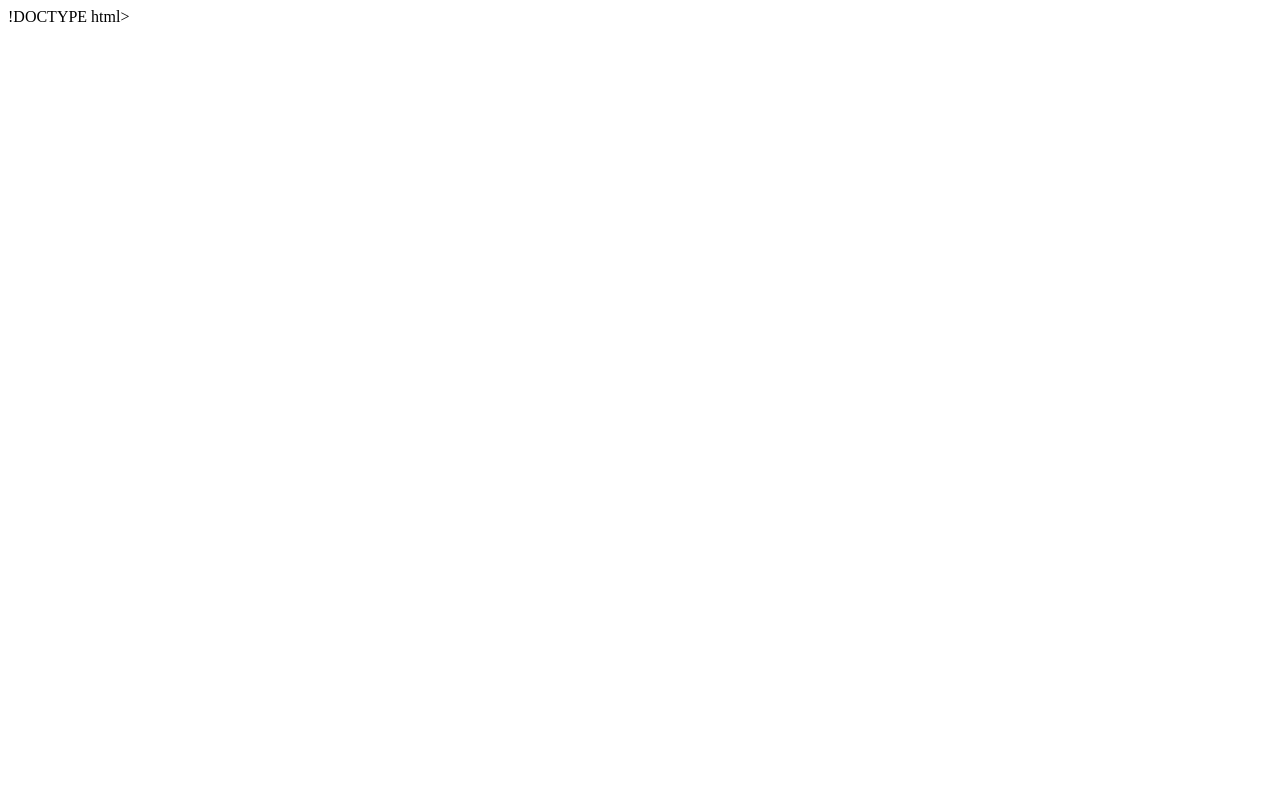
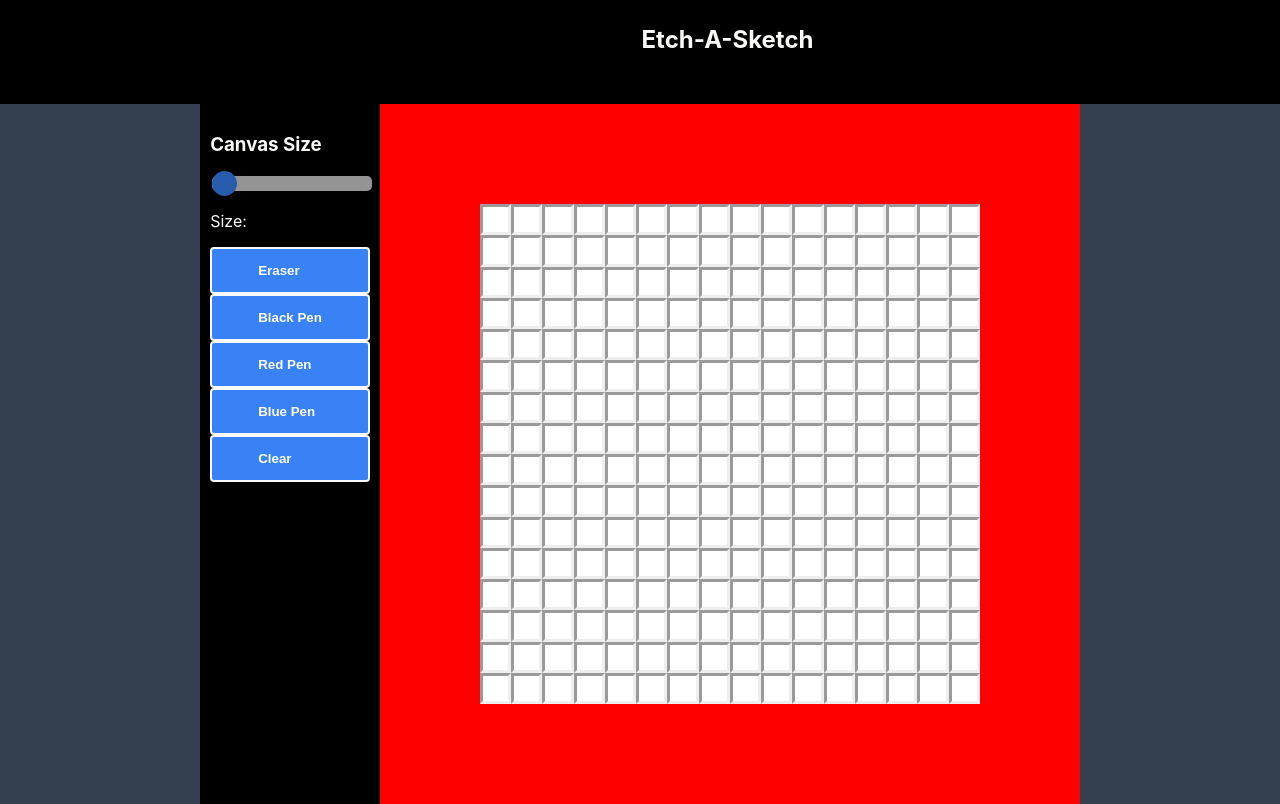
Before and after one commit to projektdb/etchsketch, a plain HTML site: page index.html in a window 1280 px wide. Drawn offline with Linux system fonts and the light colour scheme.

Commit message:
Finsihed project, lame git

```diff
--- a/index.html
+++ b/index.html
@@ -1,4 +1,4 @@
-!DOCTYPE html>
+<!DOCTYPE html>
 <html lang="en">
 <head>
     <meta charset="UTF-8">
@@ -9,3 +9,62 @@
     <script src="javascript.js" defer></script>
 
 </head>
+
+<body>
+    <div class = "header">
+        <div class = "header-text">
+            Etch-A-Sketch
+        </div>
+    </div>
+    <div class = "main-container">
+        <div class = "center-container">
+            <div class = "sketch-control">
+                <div class="slidecontainer">
+                    <h3>Canvas Size</h3>
+                    <input type ="range" min="16" max="50" value="16" class="slider" id="myRange" onchange="changeSize(this.value)">
+                    <p>Size: <span id="demo" class = "demo"></span> </p>
+
+                </div>
+
+
+                <div class = "sketch-eraser">
+                    <button onclick="changeColor('white')">Eraser</button>
+                </div>
+                <div class = "sketch-clear">
+                    <button onclick="changeColor('black')">Black Pen</button>
+                </div>
+                <div class = "sketch-clear">
+                    <button onclick="changeColor('red')">Red Pen</button>
+                </div>
+                <div class = "sketch-clear">
+                    <button onclick="changeColor('blue')">Blue Pen</button>
+                </div>
+                <div class = "sketch-clear">
+                    <button onclick="clearBoard()">Clear</button>
+                </div>
+            </div>
+            <div class = "sketcher-frame">
+                <div class = "board">
+
+                </div>
+            </div>
+
+        </div>
+
+
+    </div>
+
+
+
+
+
+
+
+
+
+
+
+
+
+
+</body>
--- a/javascript.js
+++ b/javascript.js
@@ -0,0 +1,48 @@
+let color = "black";
+let mouseDown = false
+
+
+function populateBoard(size) {
+    let board = document.querySelector('.board');
+    let squares = board.querySelectorAll("div");
+    squares.forEach((div) => div.remove());
+board.style.gridTemplateColumns = `repeat(${size} , 1fr)`;
+board.style.gridTemplateRows = `repeat(${size} , 1fr)`;
+
+let amount = size * size
+
+for(let i = 0; i<amount; i++) {
+
+    let square = document.createElement('div');
+    square.addEventListener("mouseover", colorSquare);
+    square.style.backgroundColor = "white";
+    square.style.border = "inset";
+    board.insertAdjacentElement("beforeend", square);
+}
+};
+
+populateBoard(16);
+
+function changeSize(input) {
+    populateBoard(input);
+    let demo = document.querySelector('.demo');
+    demo.insertAdjacentText(amount);
+}
+
+function colorSquare() {
+    this.style.backgroundColor = color;
+    let board = document.querySelector('.board');
+    let squares = board.querySelectorAll("div");
+    squares.forEach((div) => addEventListener("mouseover", colorSquare));
+
+}
+
+function changeColor (choice){
+    color = choice;
+}
+
+function clearBoard() {
+    let board = document.querySelector('.board');
+    let squares = board.querySelectorAll("div");
+    squares.forEach((div) => div.style.backgroundColor = "white");
+}
--- a/style.css
+++ b/style.css
@@ -0,0 +1,170 @@
+body {
+    font-family: -apple-system, BlinkMacSystemFont, 'Segoe UI', Roboto, Oxygen, Ubuntu, Cantarell, 'Open Sans', 'Helvetica Neue', sans-serif;
+    margin: 0;
+    min-height: 100vh;
+    flex-direction: column;
+    display: flex;
+
+
+}
+
+.header {
+    display: flex;
+    color: #F9FAF8;
+    background-color: #000000;
+    justify-content: center;
+    align-self: stretch;
+    align-items: center;
+
+
+}
+
+.header-text {
+    font-size: 24px;
+    margin-left: 175px;
+    margin-bottom: 50px;
+    margin-top: 25px;
+    font-weight: bold;
+}
+
+.main-container {
+    display: flex;
+    color: #F9FAF8;
+    background-color: #344050;
+    flex-direction: row;
+    justify-content: space-around;
+
+}
+
+.center-container{
+    display:flex;
+
+}
+.sketch-control {
+    display: flex;
+    background-color: #000000;
+    flex-direction: column;
+    padding: 10px;
+
+}
+
+.sketch-color {
+    background-color: #3882F6;
+    border: 2px solid #F9FAF8;
+    text-decoration: none;
+    padding: 7px 30px;
+    color: white;
+    font-weight: bold;
+    border-radius: 4px;
+
+  }
+
+.sketch-eraser {
+    background-color: #3882F6;
+    border: 2px solid #F9FAF8;
+    text-decoration: none;
+    padding: 7px 30px;
+    color: white;
+    font-weight: bold;
+    border-radius: 4px;
+
+  }
+
+.sketch-clear {
+    background-color: #3882F6;
+    border: 2px solid #F9FAF8;
+    text-decoration: none;
+    padding: 7px 30px;
+    color: white;
+    font-weight: bold;
+    border-radius: 4px;
+
+  }
+
+.sketch-sizer {
+    background-color: #3882F6;
+    border: 2px solid #F9FAF8;
+    text-decoration: none;
+    padding: 7px 30px;
+    color: white;
+    font-weight: bold;
+    border-radius: 4px;
+
+  }
+
+  button {
+    background-color: #3882F6;
+    border-radius: 4px;
+    border: none;
+    text-decoration: none;
+    padding: 7px 16px;
+    color: white;
+    font-weight: bold;
+  }
+
+
+.sketcher-frame {
+    display: flex;
+    background-color: red;
+    align-items: center;
+    justify-content: center;
+    width: 600px;
+    height: 600px;
+    padding: 50px;
+}
+
+.board {
+    display: grid;
+    width: 500px;
+    height: 500px;
+
+
+
+}
+
+
+
+
+
+
+/* Begin Slider Style */
+
+.slidecontainer {
+    width: 100%;
+    color: #F9FAF8;
+
+}
+
+.slider {
+    -webkit-appearance: none;
+    width: 100%;
+    height: 15px;
+    border-radius: 5px;
+    background: #d3d3d3;
+    outline: none;
+    opacity: .7;
+    -webkit-transition: .2s;
+    transition: opacity .2s;
+}
+
+.slider:hover {
+    opacity: 1;
+}
+
+.slider::-webkit-slider-thumb {
+    -webkit-appearance: none;
+    appearance: none;
+    width: 25px;
+    height: 25px;
+    border-radius: 50%;
+    background-color: #3882F6;
+    cursor: pointer;
+}
+
+.slider::-moz-range-thumb {
+    width: 25px;
+    height: 25px;
+    border-radius: 50%;
+    background-color: #3882F6;
+    cursor: pointer;
+}
```
Also changed, not shown: etchsketch1/index.html (added), etchsketch1/javascript.js (added), etchsketch1/style.css (added).
